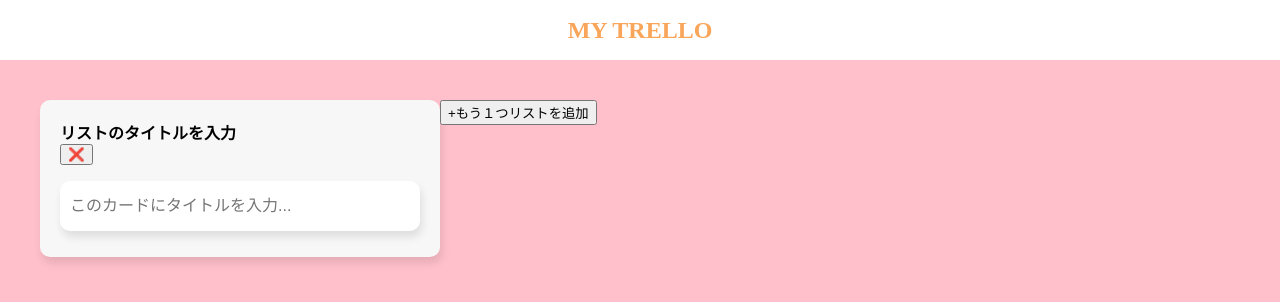
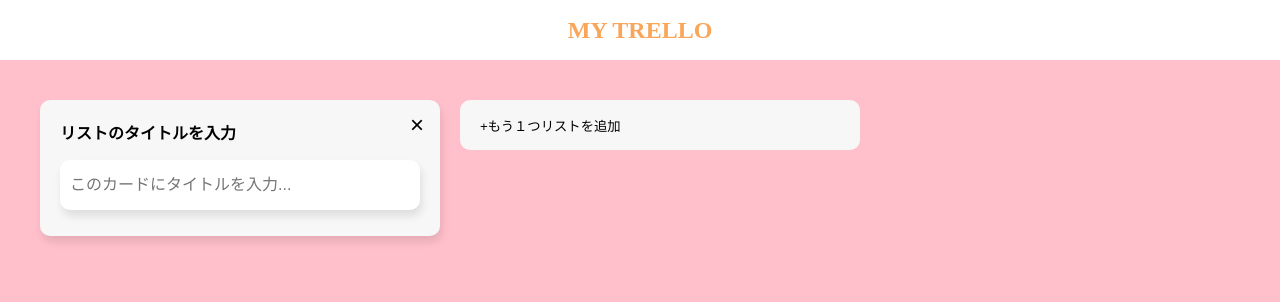
Before and after one commit to nakanoyuki/trello, a React (Vite) app: page / in a window 1280 px wide. Shown: the top 302 px of the page. Built offline with nearby package versions, Linux system fonts and the light colour scheme.

Commit message:
css調整

```diff
--- a/src/components/atoms/button/AddTaskButton.tsx
+++ b/src/components/atoms/button/AddTaskButton.tsx
@@ -23,5 +23,14 @@
   );
 };
 
-const SButton = styled.button``;
+const SButton = styled.button`
+  padding: 0 20px;
+  height: 50px;
+  background: #f7f7f7;
+  border-radius: 10px;
+  border: none;
+  width: 400px;
+  text-align: left;
+  cursor: pointer;
+`;
 export default AddTaskButton;
--- a/src/components/atoms/button/TaskDeleteButton.tsx
+++ b/src/components/atoms/button/TaskDeleteButton.tsx
@@ -1,5 +1,5 @@
 import React, { FC } from "react";
-import { CardType } from "../../../type/card";
+import styled from "styled-components";
 import { CardProps } from "../../task/TaskCard";
 
 const TaskDeleteButton: FC<CardProps> = ({
@@ -11,16 +11,24 @@
     setTaskCardList(taskCardList.filter((card) => card.id !== id));
   };
   return (
-    <div>
-      <button
-        onClick={() => {
-          CardDeleteBtn(card.id);
-        }}
-      >
-        ❌
-      </button>
-    </div>
+    <SButton
+      onClick={() => {
+        CardDeleteBtn(card.id);
+      }}
+    >
+      ×
+    </SButton>
   );
 };
 
+const SButton = styled.button`
+  cursor: pointer;
+  border: none;
+  background: none;
+  font-size: 24px;
+  position: absolute;
+  right: 10px;
+  top: 10px;
+`;
+
 export default TaskDeleteButton;
--- a/src/components/task/TaskCard.tsx
+++ b/src/components/task/TaskCard.tsx
@@ -18,6 +18,7 @@
   const [taskList, setTaskList] = useState<TaskType[]>([]);
   return (
     <STaskCard>
+      <STaskCardFlex>
         <TaskCardTitle />
         <TaskDeleteButton
           key={card.id}
@@ -25,6 +26,7 @@
           taskCardList={taskCardList}
           setTaskCardList={setTaskCardList}
         />
+      </STaskCardFlex>
       <Tasks taskList={taskList} setTaskList={setTaskList} index={1} />
       <TaskInput
         inputText={inputText}
@@ -35,11 +37,20 @@
     </STaskCard>
   );
 };
+const STaskCardFlex = styled.div`
+  display: flex;
+  justify-content: space-between;
+  align-items: flex-start;
+`;
 const STaskCard = styled.div`
   width: 400px;
   background: #f7f7f7;
   border-radius: 10px;
   padding: 20px 20px 26px;
   box-shadow: 2px 6px 8px 0px rgb(0 0 0 / 10%);
+  margin: 0 20px 0 0;
+  position: relative;
+  top: 0;
 `;
+
 export default TaskCard;
```
Lines whose indentation alone changed are shown as unchanged.
